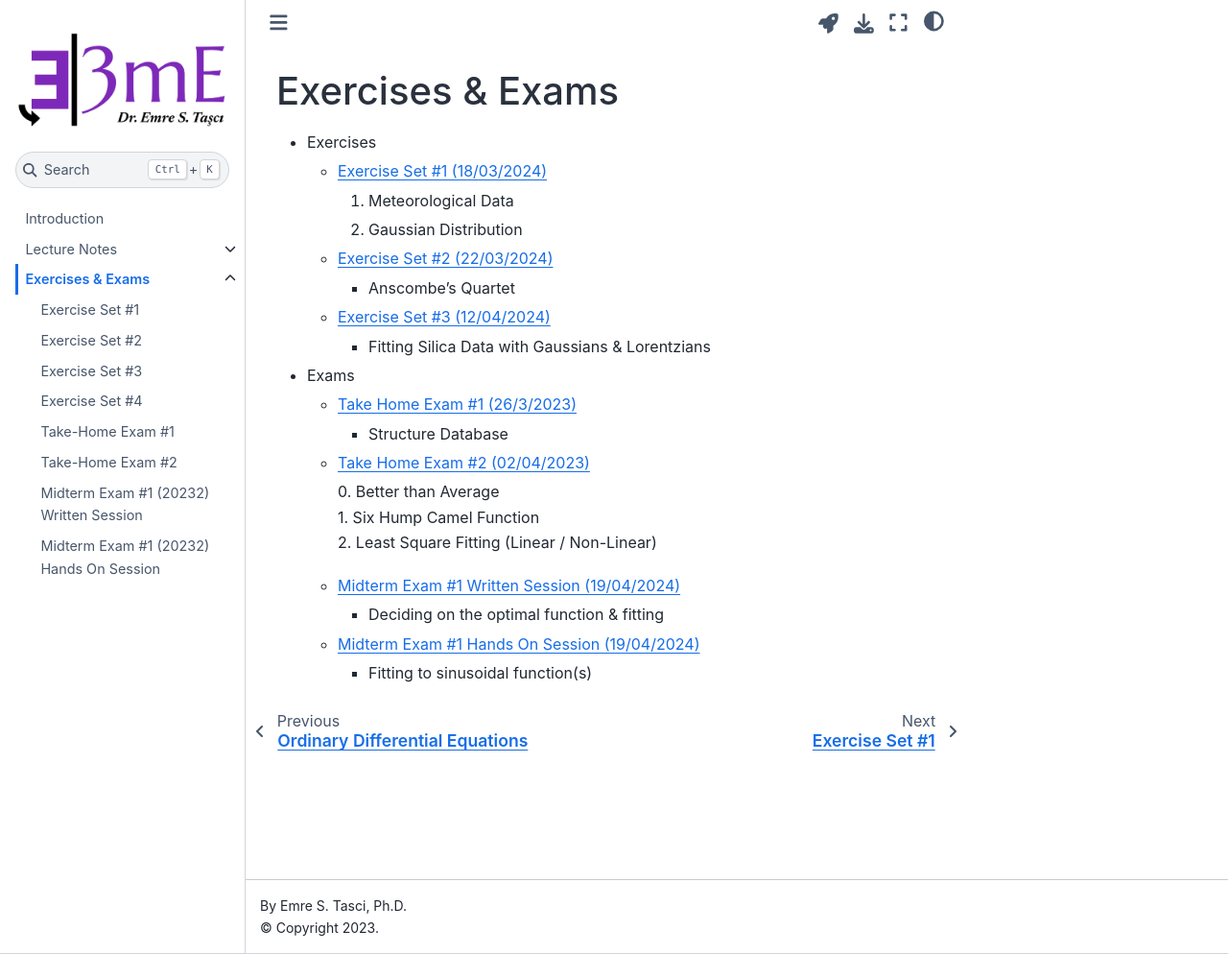
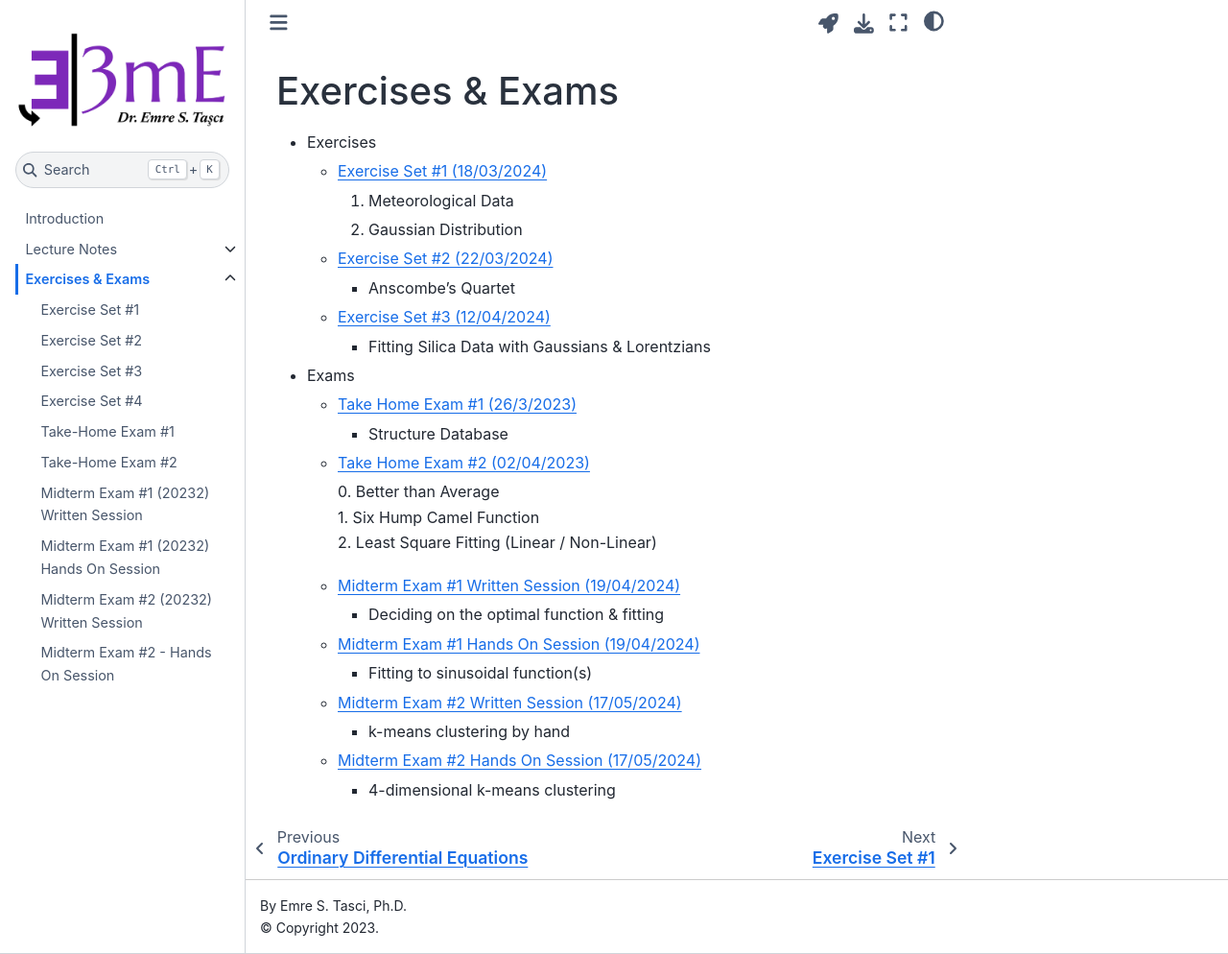
Before and after one commit to emresururi/FIZ228, a Jupyter Book: the page built from FIZ228_ExercisesExams.md, in a window 1280 px wide and 994 px high. Shown: the whole window at 96% size. Built offline with Jupyter Book 1.0.4 settings and Sphinx 7.4.7 and the Sphinx Book theme 1.1.4, drawn with Linux system fonts in a browser that asks for light colours.

Commit message:
Updated JupyterBook
Also included the previously non-generated md version of the 20232 2nd
MT Exam.

````diff
--- a/FIZ228_ExercisesExams.md
+++ b/FIZ228_ExercisesExams.md
@@ -36,6 +36,10 @@ kernelspec:
         * Deciding on the optimal function & fitting
     * [Midterm Exam #1 Hands On Session (19/04/2024)](Exams_HWs/FIZ228_20232_MT1_HandsOnExam)
         * Fitting to sinusoidal function(s)
+    * [Midterm Exam #2 Written Session (17/05/2024)](Exams_HWs/FIZ228_20232_MT2_WrittenExam)
+        * k-means clustering by hand
+    * [Midterm Exam #2 Hands On Session (17/05/2024)](Exams_HWs/FIZ228_20232_MT2_HandsOnExam)
+        * 4-dimensional k-means clustering
 
 ```{code-cell} ipython3
 
--- a/_toc.yml
+++ b/_toc.yml
@@ -26,3 +26,7 @@ chapters:
       #    - file: Exams_HWs/FIZ228_20232_MT1_WrittenExam_Solutions.md
     - file: Exams_HWs/FIZ228_20232_MT1_HandsOnExam.md
       #    - file: Exams_HWs/FIZ228_20232_MT1_HandsOnExam_Solutions.md
+    - file: Exams_HWs/FIZ228_20232_MT2_WrittenExam.md
+      #    - file: Exams_HWs/FIZ228_20232_MT2_WrittenExam_Solutions.md
+    - file: Exams_HWs/FIZ228_20232_MT2_HandsOnExam.md
+      #    - file: Exams_HWs/FIZ228_20232_MT2_HandsOnExam_Solutions.md
````
Also changed, not shown: Exams_HWs/FIZ228_20232_MT2_HandsOnExam.md (added, +37 -0 lines).
